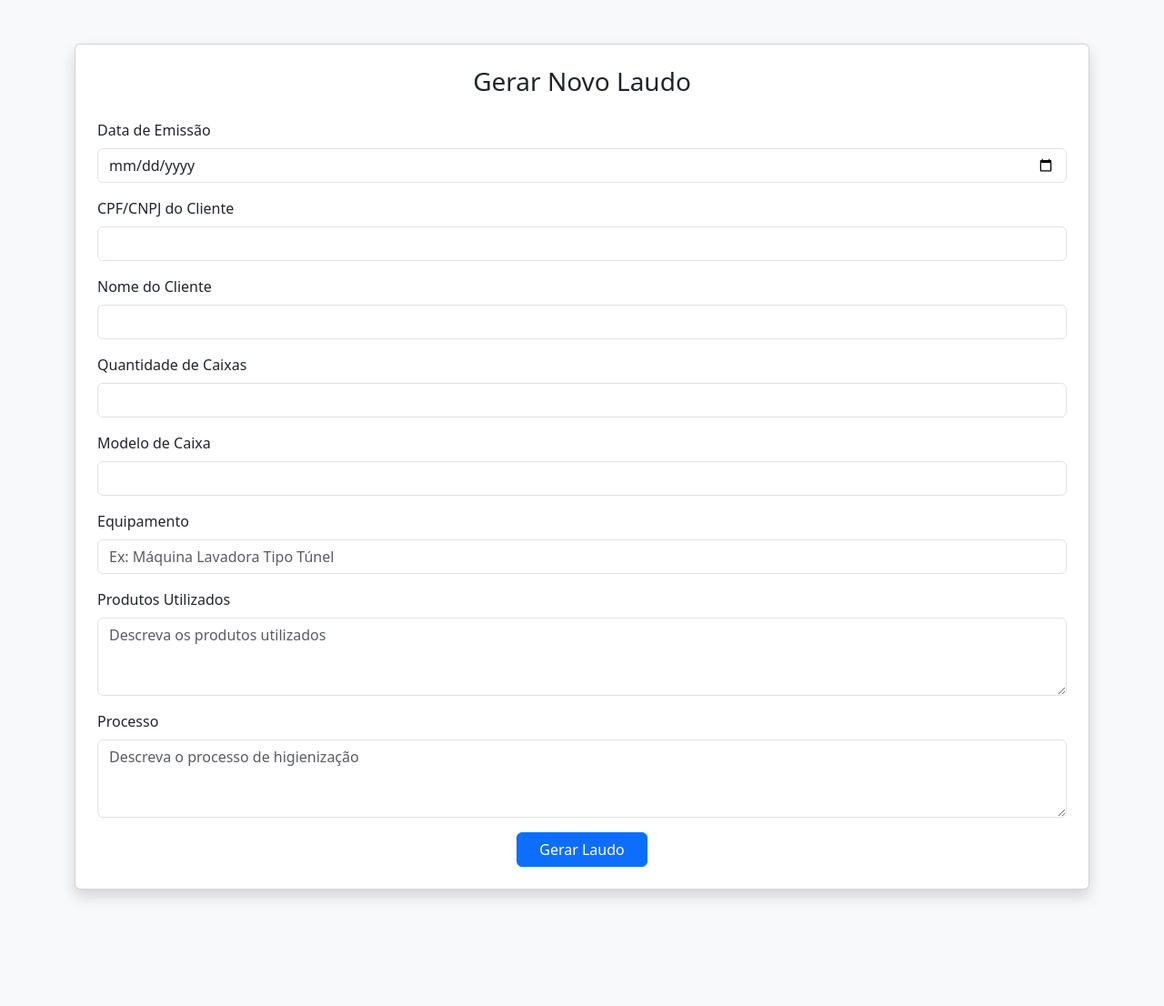
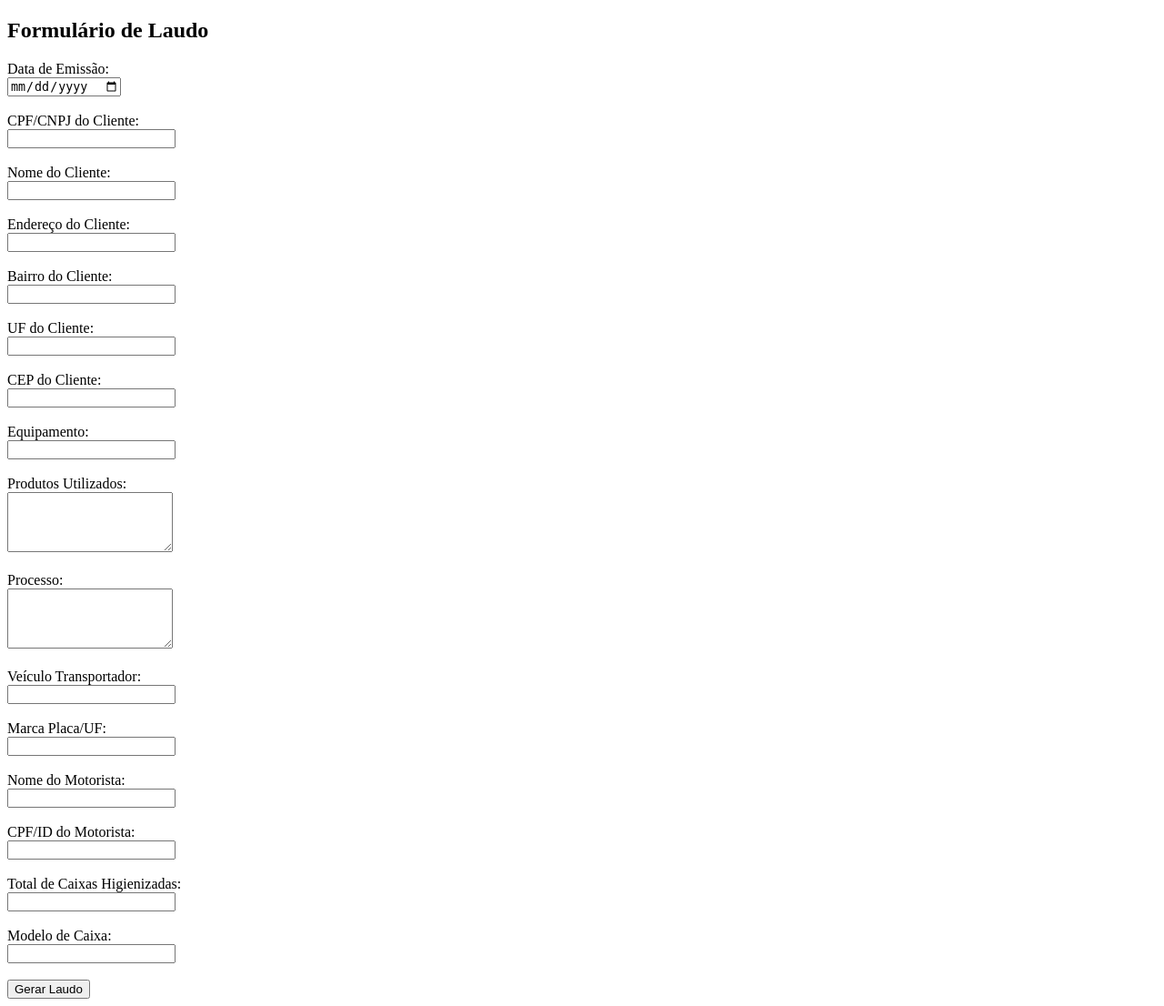
Before and after one commit to deciusmotta/laudo, a Flask app: page / in a window 1280 px wide. Shown: the whole page at 91% size. Before the commit the page ends 989 px from the top, so only its background shows below. Run offline with Flask 3, Linux system fonts and the light colour scheme.

Commit message:
Update form.html

```diff
--- a/templates/form.html
+++ b/templates/form.html
@@ -1,52 +1,75 @@
 <!DOCTYPE html>
-<html lang="pt-BR">
+<html lang="pt-br">
 <head>
-  <meta charset="UTF-8">
-  <title>Gerar Laudo</title>
-  <link href="https://cdn.jsdelivr.net/npm/bootstrap@5.3.0/dist/css/bootstrap.min.css" rel="stylesheet">
+<meta charset="UTF-8">
+<title>Formulário Laudo MASTER</title>
 </head>
-<body class="bg-light">
-<div class="container py-5">
-  <div class="card p-4 shadow">
-    <h3 class="text-center mb-4">Gerar Novo Laudo</h3>
-    <form action="/" method="POST">
-      <div class="mb-3">
-        <label class="form-label">Data de Emissão</label>
-        <input type="date" name="data_emissao" class="form-control" required>
-      </div>
-      <div class="mb-3">
-        <label class="form-label">CPF/CNPJ do Cliente</label>
-        <input type="text" name="cpf_cnpj" class="form-control" required>
-      </div>
-      <div class="mb-3">
-        <label class="form-label">Nome do Cliente</label>
-        <input type="text" name="nome_cliente" class="form-control" required>
-      </div>
-      <div class="mb-3">
-        <label class="form-label">Quantidade de Caixas</label>
-        <input type="number" name="qtd_caixas" class="form-control" required>
-      </div>
-      <div class="mb-3">
-        <label class="form-label">Modelo de Caixa</label>
-        <input type="text" name="modelo_caixas" class="form-control" required>
-      </div>
-      <div class="mb-3">
-        <label class="form-label">Equipamento</label>
-        <input type="text" name="equipamento" class="form-control" placeholder="Ex: Máquina Lavadora Tipo Túnel" required>
-      </div>
-      <div class="mb-3">
-        <label class="form-label">Produtos Utilizados</label>
-        <textarea name="produtos_utilizados" class="form-control" rows="3" placeholder="Descreva os produtos utilizados" required></textarea>
-      </div>
-      <div class="mb-3">
-        <label class="form-label">Processo</label>
-        <textarea name="processo" class="form-control" rows="3" placeholder="Descreva o processo de higienização" required></textarea>
-      </div>
-      <div class="text-center">
-        <button type="submit" class="btn btn-primary px-4">Gerar Laudo</button>
-      </div>
-    </form>
-  </div>
-</div>
+<body>
+<h2>Formulário de Laudo</h2>
+<form method="POST" action="/">
+<label>Data de Emissão:</label><br>
+<input type="date" name="data_emissao" required><br><br>
+<label>CPF/CNPJ do Cliente:</label><br>
+<input type="text" name="cpf_cnpj" required><br><br>
+
+
+<label>Nome do Cliente:</label><br>
+<input type="text" name="nome_cliente" required><br><br>
+
+
+<label>Endereço do Cliente:</label><br>
+<input type="text" name="endereco_cliente"><br><br>
+
+
+<label>Bairro do Cliente:</label><br>
+<input type="text" name="bairro_cliente"><br><br>
+
+
+<label>UF do Cliente:</label><br>
+<input type="text" name="uf_cliente"><br><br>
+
+
+<label>CEP do Cliente:</label><br>
+<input type="text" name="cep_cliente"><br><br>
+
+
+<label>Equipamento:</label><br>
+<input type="text" name="equipamento" required><br><br>
+
+
+<label>Produtos Utilizados:</label><br>
+<textarea name="produtos_utilizados" rows="4" required></textarea><br><br>
+
+
+<label>Processo:</label><br>
+<textarea name="processo" rows="4" required></textarea><br><br>
+
+
+<label>Veículo Transportador:</label><br>
+<input type="text" name="veiculo"><br><br>
+
+
+<label>Marca Placa/UF:</label><br>
+<input type="text" name="placa"><br><br>
+
+
+<label>Nome do Motorista:</label><br>
+<input type="text" name="motorista"><br><br>
+
+
+<label>CPF/ID do Motorista:</label><br>
+<input type="text" name="cpf_motorista"><br><br>
+
+
+<label>Total de Caixas Higienizadas:</label><br>
+<input type="number" name="qtd_caixas"><br><br>
+
+
+<label>Modelo de Caixa:</label><br>
+<input type="text" name="modelo_caixas"><br><br>
+
+
+<button type="submit">Gerar Laudo</button>
+</form>
 </body>
 </html>
```
